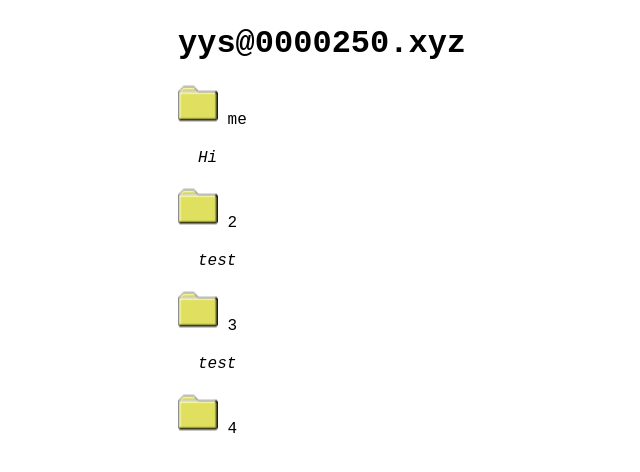
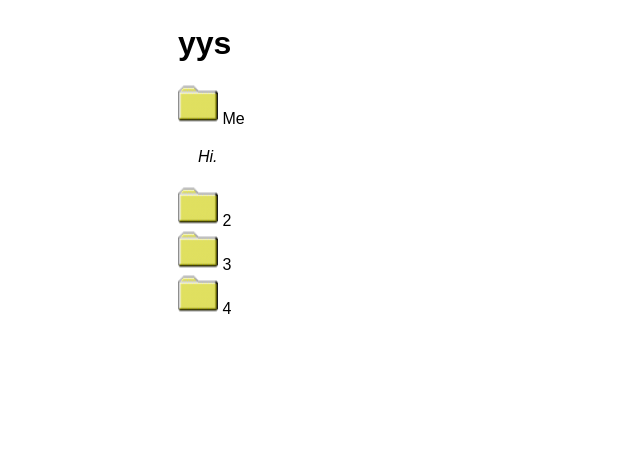
Before and after one commit to ozgq/ozgq.github.io, a plain HTML site: page index.html in a window 1280 px wide. Shown: the whole page, without its empty margins (142-782 px from the left). Drawn offline with Linux system fonts and the light colour scheme.

Commit message:
Update index.html

```diff
--- a/index.html
+++ b/index.html
@@ -3,7 +3,7 @@
         <meta name="viewport" content="width=device-width, initial-scale=1">
         <title>0000250</title>
         <style>
-            * { font-family: 'Courier New', Courier, monospace; }
+            * { font-family: arial; }
             body { width: 50%; margin: auto; padding: 4px;}
             img { width: 40px; height: 40px; }
             details > summary { list-style: none; }
@@ -13,19 +13,19 @@
         </style>
     </head>
     <body>
-        <h1>yys@0000250.xyz</h1>
+        <h1>yys</h1>
         <details open="">
             <summary>
                 <img src="open.png">
-                me
+                Me
             </summary>
             <div class="info">
                 <p>
-                    Hi
+                    Hi.
                 </p>
             </div>
         </details>
-        <details open="">
+        <details>
             <summary>
                 <img src="open.png">
                 2
@@ -36,7 +36,7 @@
                 </p>
             </div>
         </details>
-        <details open="">
+        <details>
             <summary>
                 <img src="open.png">
                 3
```
